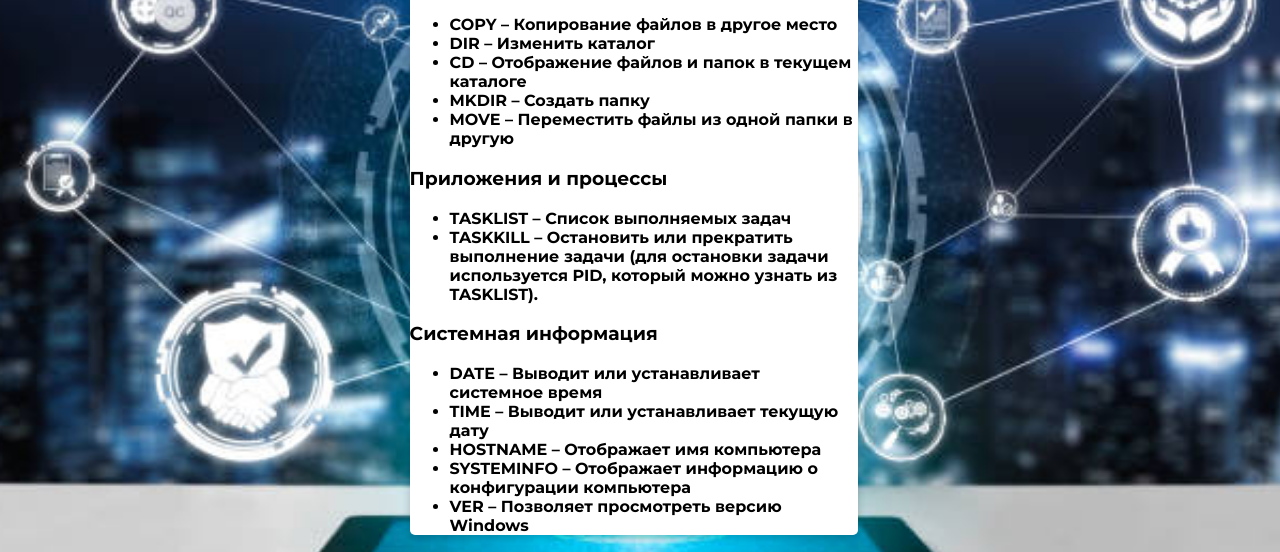
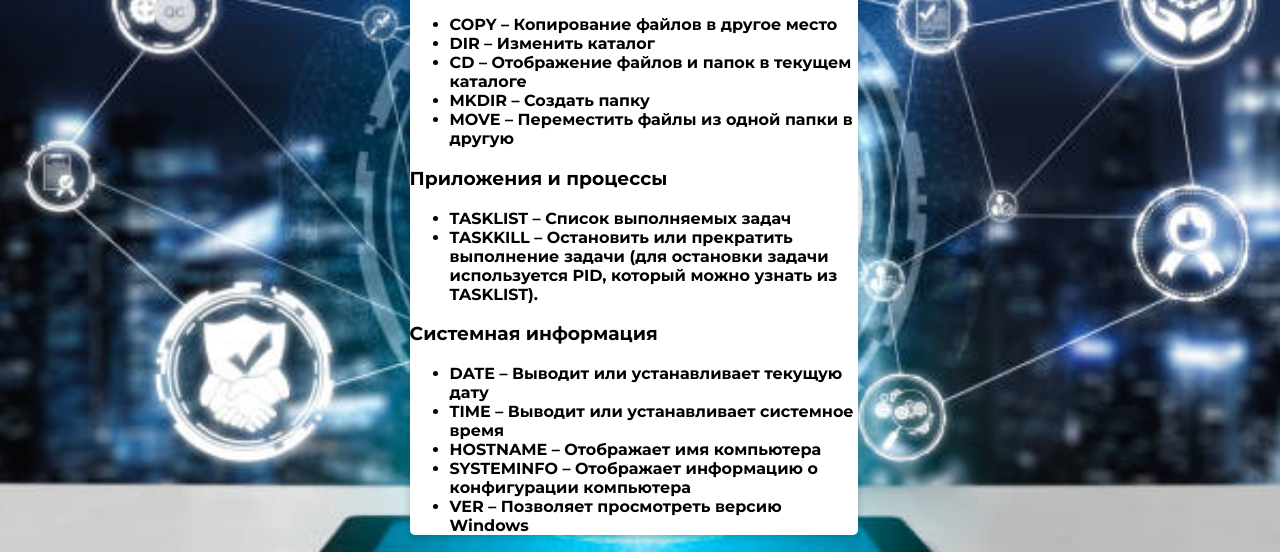
Before and after one commit to ornela16/-WEB, a plain HTML site: page html/cmd.html in a window 1280 px wide. Shown: the part 105-657 px from the top of the page. Drawn offline with Linux system fonts and the light colour scheme.

Commit message:
first commit

```diff
--- a/html/cmd.html
+++ b/html/cmd.html
@@ -28,8 +28,8 @@
          </ul>
          <h3 id="rt-3">Системная информация</h3>
          <ul>
-            <li>DATE – Выводит или устанавливает системное время</li>
-            <li>TIME – Выводит или устанавливает текущую дату</li>
+            <li>DATE – Выводит или устанавливает текущую дату</li>
+            <li>TIME – Выводит или устанавливает системное время</li>
             <li>HOSTNAME – Отображает имя компьютера</li>
             <li>SYSTEMINFO – Отображает информацию о конфигурации компьютера</li>
             <li>VER – Позволяет просмотреть версию Windows</li>
```
